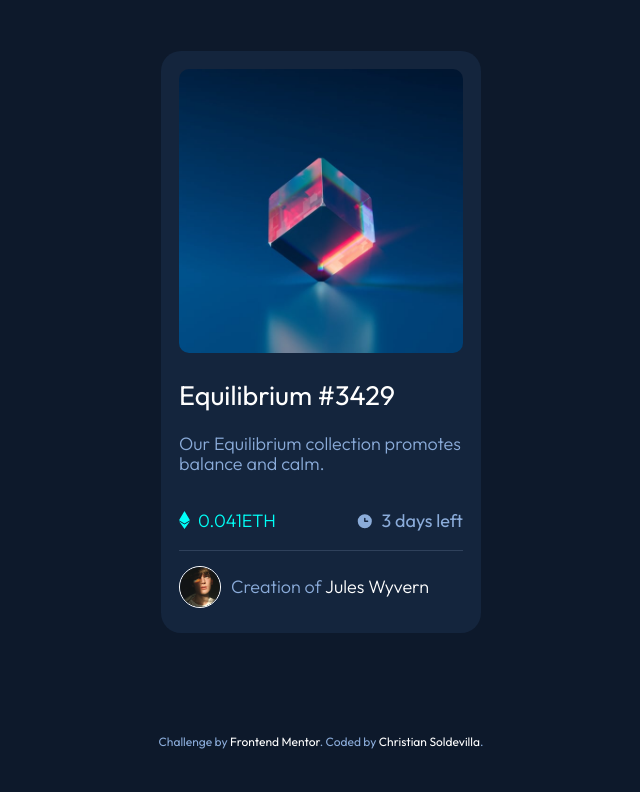
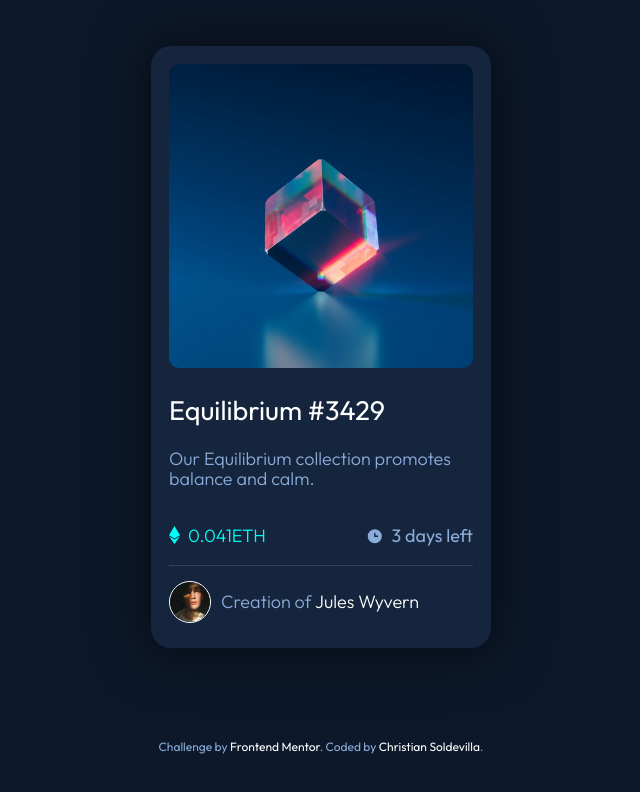
Before and after one commit to soldochris/NFT-preview-card, a plain HTML site: page index.html in a window 1280 px wide. Shown: the whole page, without its empty margins (319-959 px from the left). Drawn offline with nearby package versions, Linux system fonts and the light colour scheme.

Commit message:
styles done

```diff
--- a/index.html
+++ b/index.html
@@ -13,7 +13,9 @@
 </head>
 <body>
   <main>
-    <img src="./images/image-equilibrium.jpg" alt="image equilibrium">
+    <div class="image-card">
+      <img src="./images/image-equilibrium.jpg" alt="image equilibrium">
+    </div>
     <h2><a href="">Equilibrium #3429</a></h2>
     <p>Our Equilibrium collection promotes balance and calm.</p>
     <div class="price">
--- a/styles.css
+++ b/styles.css
@@ -23,14 +23,49 @@ body{
 
 
   & main{
-    width: 320px;
+    width: 340px;
     background-color: var(--Very-dark-blue-card);
     border-radius: 20px;
     padding: 18px;
+    box-shadow: 0px 0px 50px 10px rgba(0, 0, 0, 0.5);
 
-    & img{
+    & .image-card{
       width: 100%;
       border-radius: 10px;
+      display: block;
+      position: relative;
+      display: inline-block;
+      overflow: hidden;
+
+      & img{
+        width: 100%;
+        display: block;
+        cursor: pointer;
+      }
+    }
+
+    & .image-card::before{
+      content: "";
+      position: absolute;
+      top: 50%;
+      left: 50%;transform: translate(-50%, -50%);
+      display: flex;
+      justify-content: center;
+      align-items: center;
+      background-image: url(./images/icon-view.svg);
+      background-size: 40px;
+      background-position: center;
+      background-repeat: no-repeat;
+      background-color: rgba(0, 255, 247, 0.3);
+      width: 100%;
+      height: 100%;
+      opacity: 0;
+      pointer-events: none;
+      transition: opacity 0.3s ease;
+    }
+
+    & .image-card:hover::before{
+      opacity: 1;
     }
 
     & h2{
```
